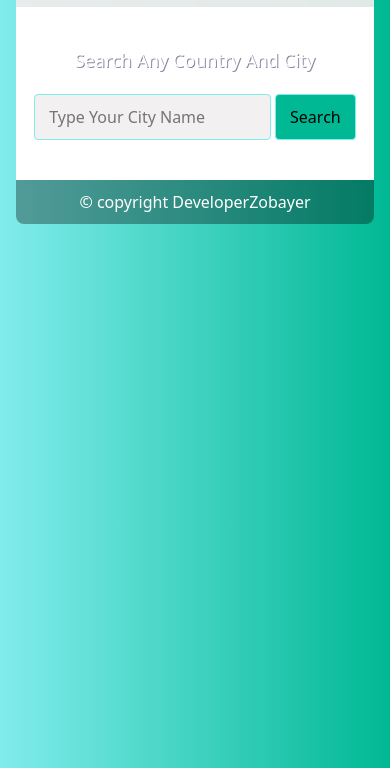
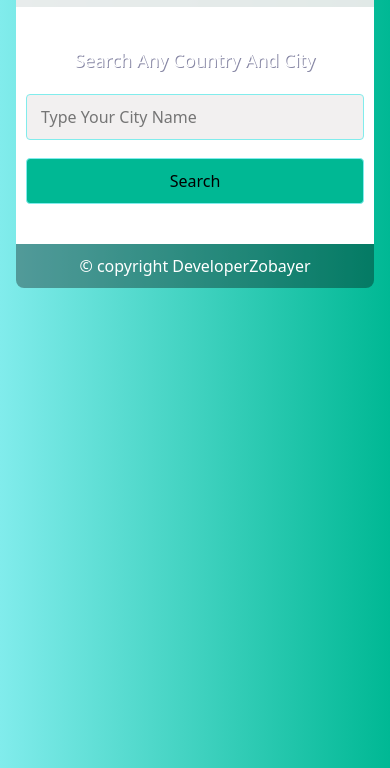
Before and after one commit to programmerzobayer/WetherApp, a plain HTML site: page index.html in a window 390 px wide. Shown: the part 76-844 px from the top of the page. Drawn offline with nearby package versions, Linux system fonts and the light colour scheme.

Commit message:
fiexd btn problem

```diff
--- a/style.css
+++ b/style.css
@@ -25,7 +25,7 @@ font-size: 19px;
     padding: 40px 10px;
 }
 #searchValue{
-    width: 80%;
+    width: 100%;
     padding: 10px 14px;
     border-radius: 4px;
     border: 1px solid #81ecec;
@@ -39,6 +39,8 @@ font-size: 19px;
     border: 1px solid #81ecec;
     padding: 10px 14px;
     border-radius: 4px;
+    width: 100%;
+    margin-top: 18px;
 }
 #searchBtn:focus{
     outline: none !important;
@@ -100,7 +102,7 @@ border-radius: 8px 8px 0 0;
     padding: 0 !important;
 }
 #wetherInfoList{
-    margin: 10px 0;
+    margin: 14px 0;
     font-weight: 500;
 }
 #weather{
@@ -111,11 +113,11 @@ border-radius: 8px 8px 0 0;
    }
    #close{
     font-size: 20px;
-    color: rgb(159, 14, 43);
+    color: rgb(209, 13, 52);
    }
 @media (max-width:764px){
     #searchValue{
-        width: 70%;
+        width: 100%;
         padding: 10px 14px;
     }
 
```
